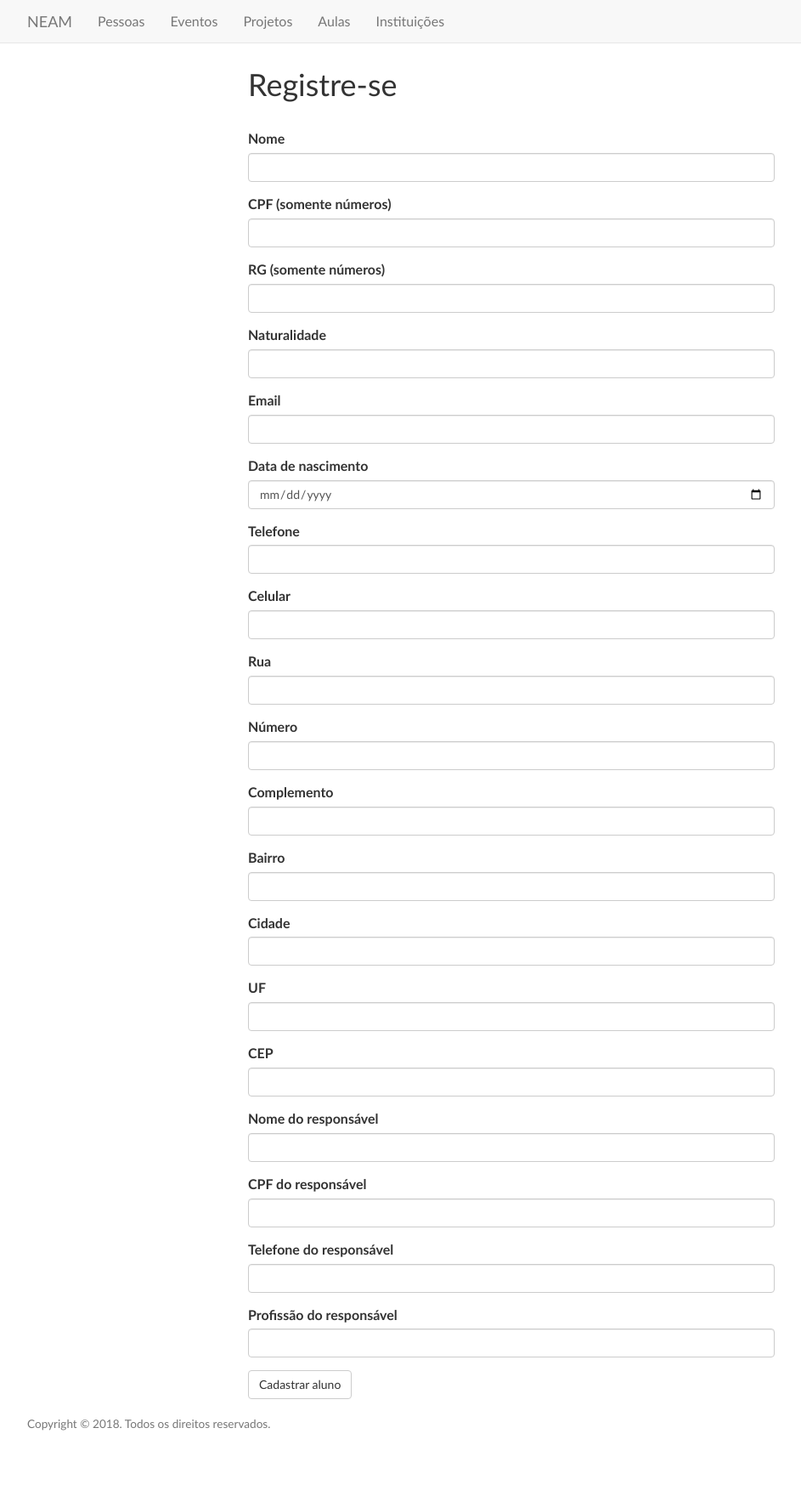
After one commit to cadurosar/respuc-flask, a Flask app: template flask/app/templates/pessoas/add_aluno.html in a window 1280 px wide. The commit adds this page. Shown: the whole page at 85% size, without its empty margins (38-981 px from the left). Run offline with Flask 2, Linux system fonts and the light colour scheme; the template is opened without the code that fills it: values that come from a table or form of the project are taken from there, others are empty; parts of the project's set-up code (start-up, migrations or seed data) failed here and were passed over; some libraries are stand-ins or nearby versions.

Commit message:
feito a add aluno em pessoas

```diff
--- a/flask/app/pessoas/forms.py
+++ b/flask/app/pessoas/forms.py
@@ -1,26 +1,27 @@
-from wtforms import PasswordField, StringField, SubmitField, ValidationError, BooleanField, DateField, IntegerField
+from wtforms import PasswordField, StringField, SubmitField, ValidationError, BooleanField, IntegerField
+from wtforms.fields.html5 import DateField
 from wtforms.validators import DataRequired, Email, EqualTo, Optional
 from flask_wtf import FlaskForm
 
 from ..models import Usuario
 
-class AddAluno():
+class AddAlunoForm(FlaskForm):
 
-"""
-Form para adição de uma pessoa
-"""
+	"""
+	Form para adição de uma pessoa
+	"""
 
 	nome = StringField('Nome', validators=[DataRequired()])
 	cpf = IntegerField('CPF (somente números)', validators=[DataRequired()])
 	rg = IntegerField('RG (somente números)', validators=[DataRequired()])
 	naturalidade = StringField('Naturalidade', validators=[DataRequired()])
 	email = StringField('Email', validators=[DataRequired(), Email()])
-	data_nascimento = Datefield('Data de nascimento', validators=[DataRequired()])
+	data_nascimento = DateField('Data de nascimento', format='%Y-%m-%d', validators=[DataRequired()])
 	telefone = IntegerField('Telefone', validators=[DataRequired()])
 	celular = IntegerField('Celular', validators=[DataRequired()])
-	rua - StringField('Rua', validators=[DataRequired()])
+	rua = StringField('Rua', validators=[DataRequired()])
 	numero = IntegerField('Número', validators=[DataRequired()])
-	complemento = StringField('Complemento', validator=[DataRequired()])
+	complemento = StringField('Complemento', validators=[DataRequired()])
 	bairro = StringField('Bairro', validators=[DataRequired()])
 	cidade = StringField('Cidade', validators=[DataRequired()])
 	uf = StringField('UF', validators=[DataRequired()])
@@ -29,3 +30,5 @@ Form para adição de uma pessoa
 	cpf_responsavel = StringField('CPF do responsável', validators=[DataRequired()])
 	telefone_responsavel = StringField('Telefone do responsável', validators=[DataRequired()])
 	profissao_responsavel = StringField('Profissão do responsável', validators=[DataRequired()])
+
+	submit = SubmitField('Cadastrar aluno')
--- /dev/null
+++ b/flask/app/templates/pessoas/add_aluno.html
@@ -0,0 +1,12 @@
+{% import "bootstrap/wtf.html" as wtf %}
+{% extends "base.html" %}
+{% block title %}Pessoas{% endblock %}
+{% block body %}
+<div class="content-section">
+  <div class="center">
+    <h1>Registre-se</h1>
+    <br/>
+    {{ wtf.quick_form(form) }}
+  </div>
+</div>
+{% endblock %}
--- a/flask/app/templates/pessoas/pessoas.html
+++ b/flask/app/templates/pessoas/pessoas.html
@@ -45,7 +45,7 @@
             <h3> Ainda não há nenhum aluno cadastrado. </h3>
             <hr class="intro-divider">
         {% endif %}
-          <a href="#" class="btn btn-default btn-lg">
+          <a href="{{ url_for('pessoas.add_aluno') }}" class="btn btn-default btn-lg">
             <i class="fa fa-plus"></i>
             Adicionar um aluno
           </a>
```
Also changed, not shown: flask/app/pessoas/views.py (+6 -4 lines).
